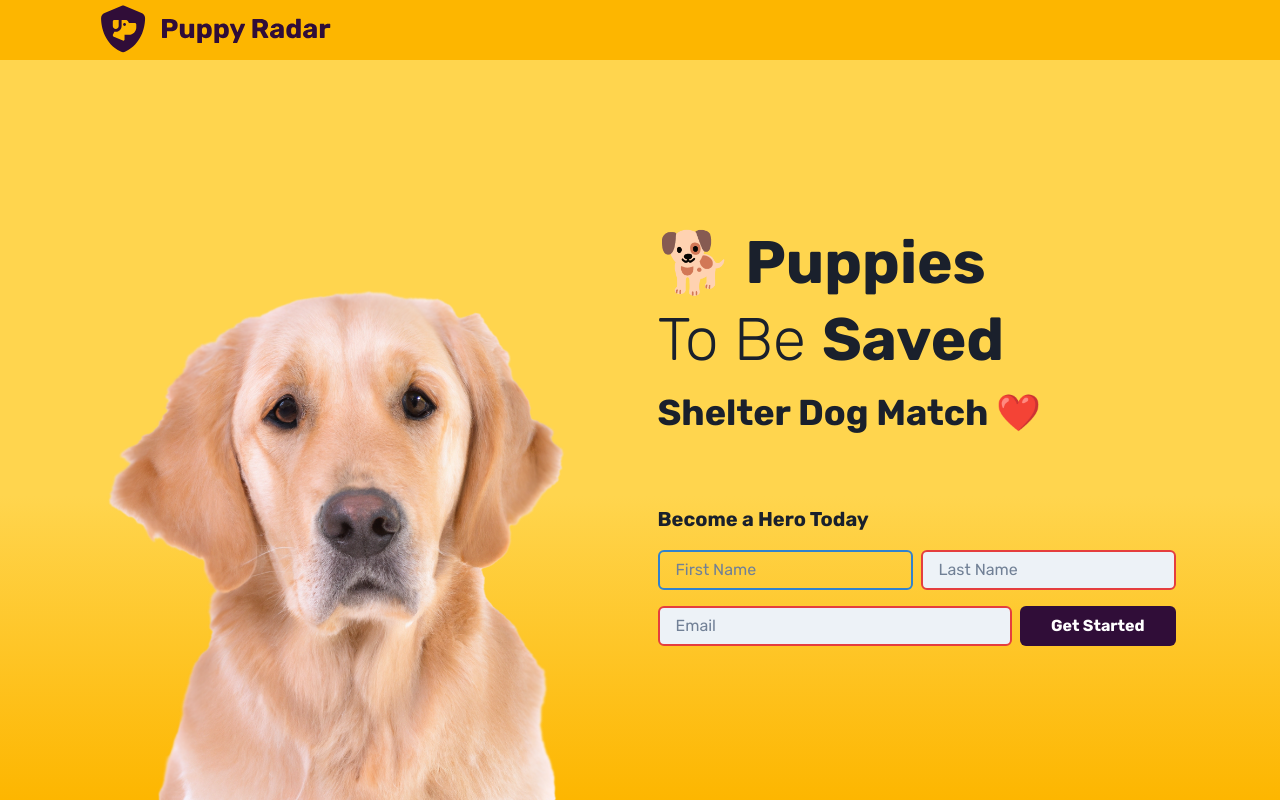
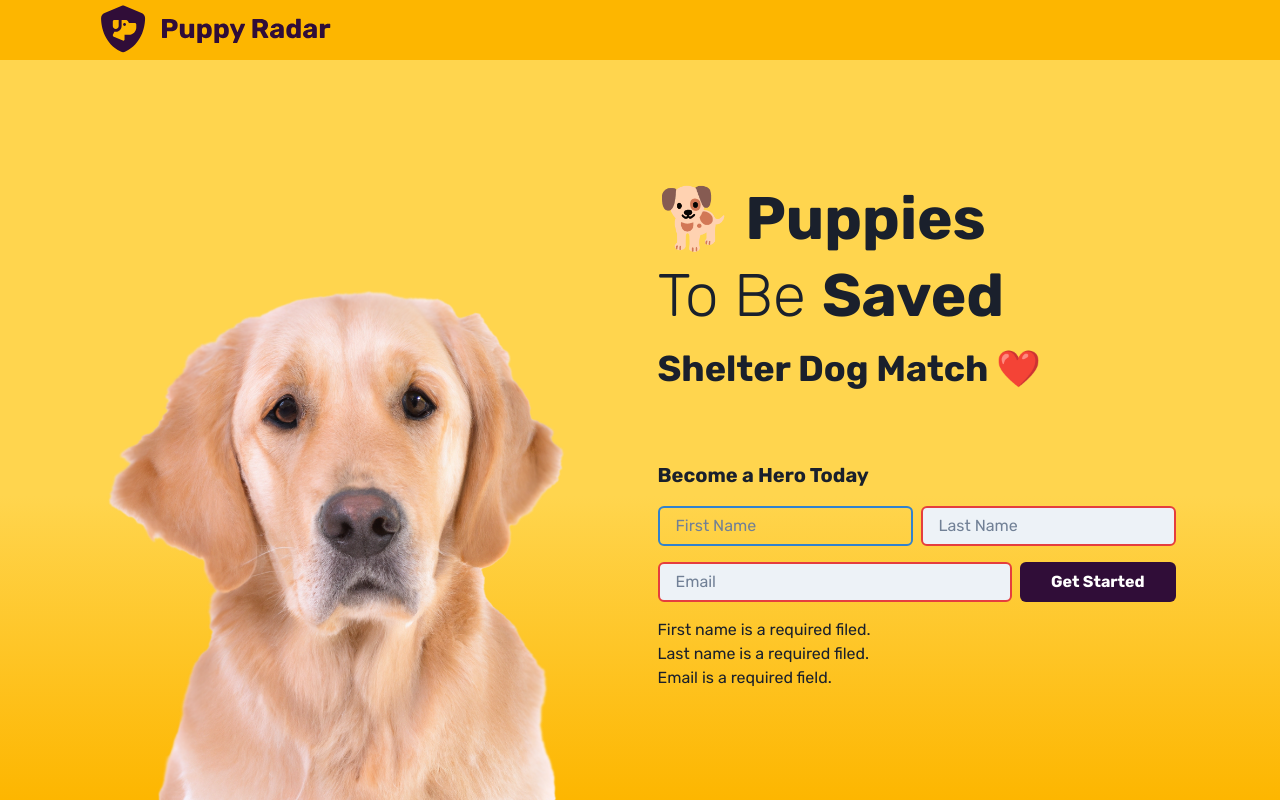
Before and after one commit to haoming29/puppy-radar, a Next.js app: page / in a window 1280 px wide. Both pictures are taken after a click on the button "Get Started". Built offline with nearby package versions, Linux system fonts and the light colour scheme.

Commit message:
feat: implemented login logic

```diff
--- a/src/pages/_document.tsx
+++ b/src/pages/_document.tsx
@@ -3,14 +3,7 @@ import { Html, Head, Main, NextScript } from "next/document";
 export default function Document() {
   return (
     <Html lang="en">
-      <Head>
-        <meta
-          name="description"
-          content="A demo shelter dogs database for heros to save them"
-        />
-        <meta name="viewport" content="width=device-width, initial-scale=1" />
-        <link rel="icon" href="/favicon.ico" />
-      </Head>
+      <Head />
       <body>
         <Main />
         <NextScript />
--- a/src/pages/index.tsx
+++ b/src/pages/index.tsx
@@ -3,10 +3,14 @@ import Head from "next/head";
 import { useForm, Controller } from "react-hook-form";
 import { Flex, Heading, Text } from "@chakra-ui/layout";
 import { Box, Button, Image, Input, SimpleGrid } from "@chakra-ui/react";
+import { ErrorMessage } from "@hookform/error-message";
+
 import Navigation from "@/components/module/Navigation/Navigation";
 import styles from "@/styles/Home.module.css";
+import { loginUser } from "@/services/http";
+import { LoginUserData } from "@/types/api/user";
 
-interface LoginData {
+interface LoginForm {
   firstName: string;
   lastName: string;
   email: string;
@@ -16,7 +20,6 @@ export default function Home() {
   const {
     control,
     handleSubmit,
-    watch,
     formState: { errors },
   } = useForm({
     defaultValues: {
@@ -25,7 +28,18 @@ export default function Home() {
       email: "",
     },
   });
-  const onSubmit = (data: LoginData) => console.log(data);
+  const onSubmit = async (data: LoginForm) => {
+    const apiData: LoginUserData = {
+      name: data.firstName + " " + data.lastName,
+      email: data.email,
+    };
+    try {
+      const result = await loginUser(apiData);
+      console.log(result);
+    } catch (error) {
+      console.log(error);
+    }
+  };
 
   useEffect(() => {
     console.log(errors);
@@ -35,7 +49,14 @@ export default function Home() {
     <>
       <Head>
         <title>Puppy Radar | Shelter Dogs Database</title>
+        <meta
+          name="description"
+          content="A demo shelter dogs database for heros to save them"
+        />
+        <meta name="viewport" content="width=device-width, initial-scale=1" />
+        <link rel="icon" href="/favicon.ico" />
       </Head>
+
       <Navigation />
       <main className={styles.main}>
         <Flex h={"100%"} alignItems={"flex-end"} justifyContent={"center"}>
@@ -78,7 +99,17 @@ export default function Home() {
                 <Controller
                   name="firstName"
                   control={control}
-                  rules={{ required: true }}
+                  rules={{
+                    required: {
+                      value: true,
+                      message: "First name is a required filed.",
+                    },
+                    pattern: {
+                      value: /^[a-zA-Z]+$/,
+                      message:
+                        "Your fisrt name may only contain alphabetic characters.",
+                    },
+                  }}
                   render={({ field }) => (
                     <Input
                       variant={"filled"}
@@ -92,7 +123,17 @@ export default function Home() {
                 <Controller
                   name="lastName"
                   control={control}
-                  rules={{ required: true }}
+                  rules={{
+                    required: {
+                      value: true,
+                      message: "Last name is a required filed.",
+                    },
+                    pattern: {
+                      value: /^[a-zA-Z]+$/,
+                      message:
+                        "Your last name may only contain alphabetic characters.",
+                    },
+                  }}
                   render={({ field }) => (
                     <Input
                       variant={"filled"}
@@ -107,7 +148,16 @@ export default function Home() {
                 <Controller
                   name="email"
                   control={control}
-                  rules={{ required: true }}
+                  rules={{
+                    required: {
+                      value: true,
+                      message: "Email is a required field.",
+                    },
+                    pattern: {
+                      value: /^\w+([\.-]?\w+)*@\w+([\.-]?\w+)*(\.\w{2,3})+$/,
+                      message: "Please enter a valid email address.",
+                    },
+                  }}
                   render={({ field }) => (
                     <Input
                       variant={"filled"}
@@ -128,6 +178,25 @@ export default function Home() {
                   Get Started
                 </Button>
               </Flex>
+              {errors && (
+                <Box mt={4}>
+                  <ErrorMessage
+                    errors={errors}
+                    name="firstName"
+                    render={({ message }) => <Text>{message}</Text>}
+                  />
+                  <ErrorMessage
+                    errors={errors}
+                    name="lastName"
+                    render={({ message }) => <Text>{message}</Text>}
+                  />
+                  <ErrorMessage
+                    errors={errors}
+                    name="email"
+                    render={({ message }) => <Text>{message}</Text>}
+                  />
+                </Box>
+              )}
             </Box>
           </Flex>
         </Flex>
--- /dev/null
+++ b/src/types/api/user.ts
@@ -0,0 +1,4 @@
+export interface LoginUserData {
+  name: string;
+  email: string;
+}
```
